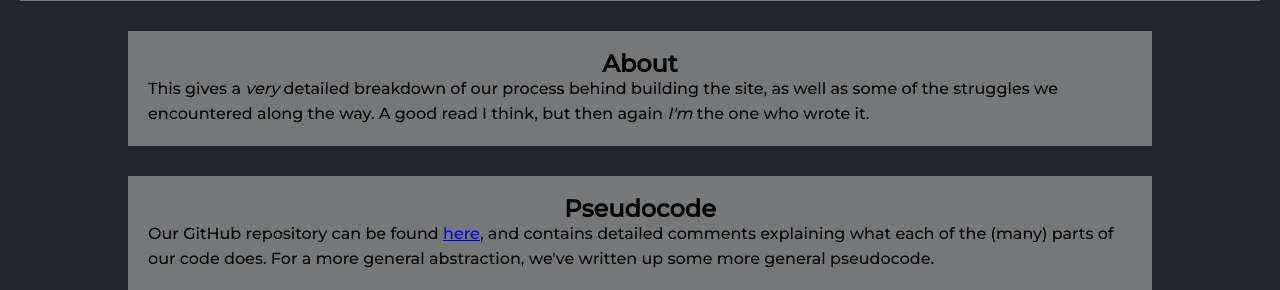
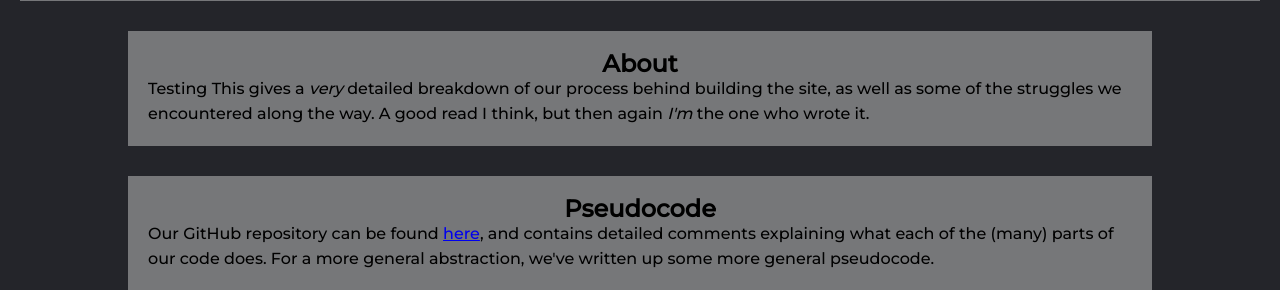
Before and after one commit to Taggagii/Web-Application, a Flask app: page / in a window 1280 px wide. Shown: the part 173-463 px from the top of the page. Run offline with Flask 2, Linux system fonts and the light colour scheme.

Commit message:
Update home.html

```diff
--- a/templates/home.html
+++ b/templates/home.html
@@ -10,7 +10,7 @@
 <div class="backingBoxNarrow">
     <h2 class="homeHeader"><a href="{{ pages['About'] }}" class="homeLink">About</a></h2>
     <p class="aboutBody">
-        This gives a <i>very</i> detailed breakdown of our process behind building the site, as well as some of the
+        Testing This gives a <i>very</i> detailed breakdown of our process behind building the site, as well as some of the
         struggles we encountered along the way. A good read I think, but then again <i>I'm</i> the one who wrote it.
     </p>
 </div>
```
